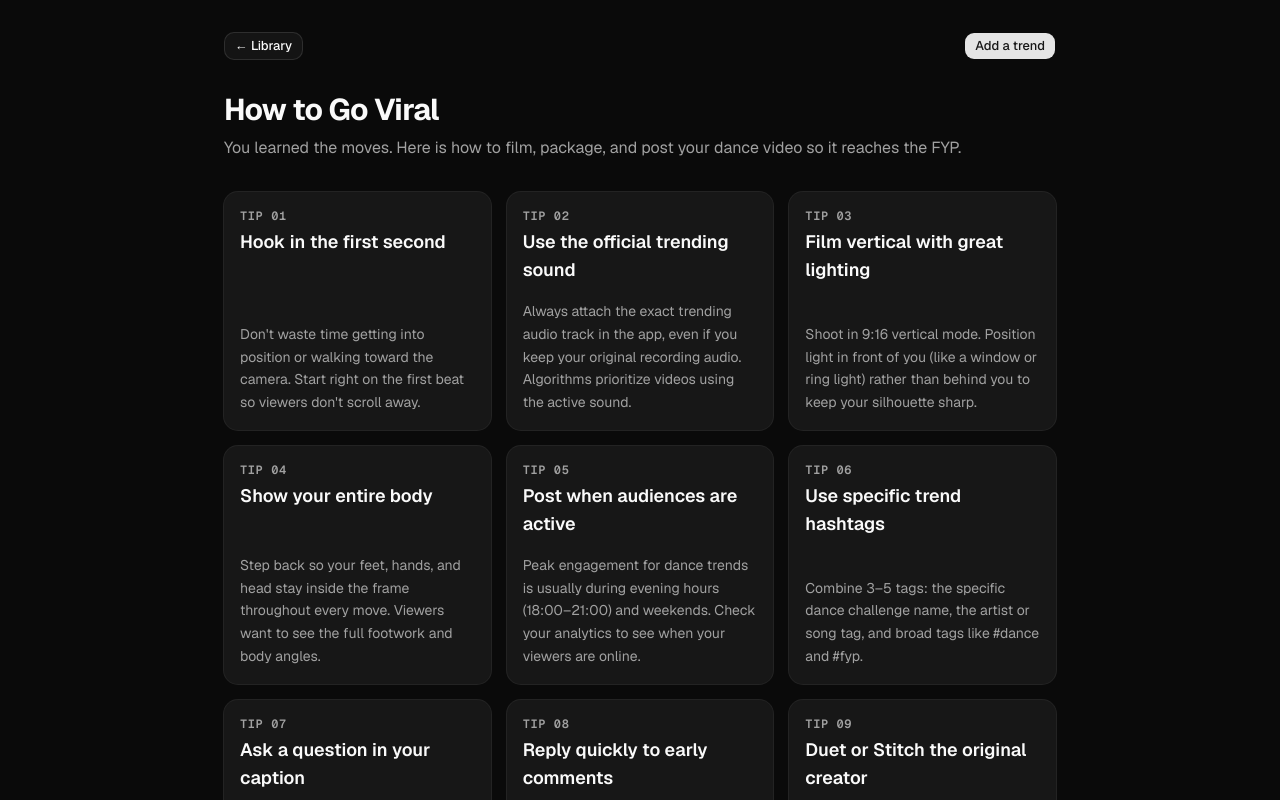
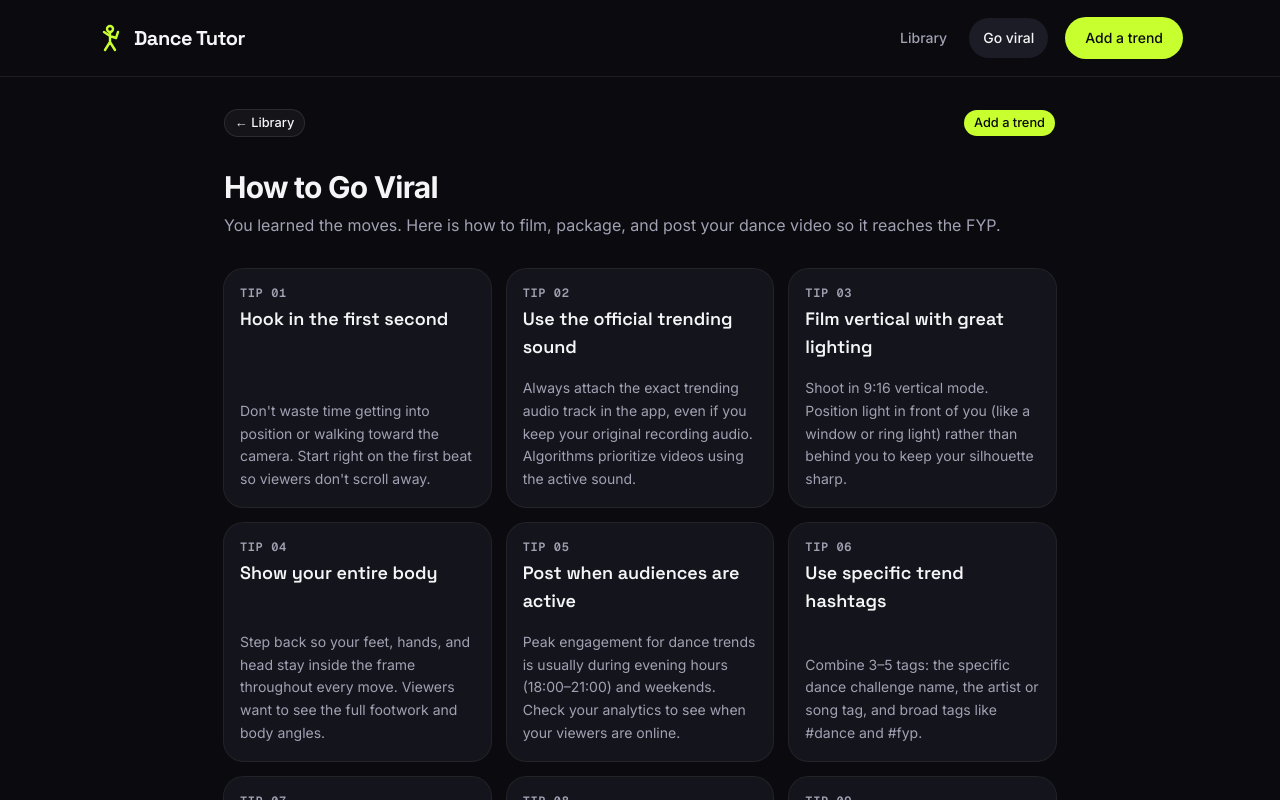
Before and after one commit to Sithey/becomedancerai, a Next.js app: page /viral in a window 1280 px wide. Shown: the top 800 px of the page. Built offline with nearby package versions, Linux system fonts and the light colour scheme.

Commit message:
feat: Night Stage theme, site header and library cards (#5, #7)

```diff
--- a/app/globals.css
+++ b/app/globals.css
@@ -7,9 +7,9 @@
 @theme inline {
   --color-background: var(--background);
   --color-foreground: var(--foreground);
-  --font-sans: var(--font-geist-sans);
+  --font-sans: var(--font-inter);
   --font-mono: var(--font-geist-mono);
-  --font-heading: var(--font-sans);
+  --font-heading: var(--font-space-grotesk);
   --color-sidebar-ring: var(--sidebar-ring);
   --color-sidebar-border: var(--sidebar-border);
   --color-sidebar-accent-foreground: var(--sidebar-accent-foreground);
@@ -84,37 +84,39 @@
 }
 
 .dark {
-  --background: oklch(0.145 0 0);
-  --foreground: oklch(0.985 0 0);
-  --card: oklch(0.205 0 0);
-  --card-foreground: oklch(0.985 0 0);
-  --popover: oklch(0.205 0 0);
-  --popover-foreground: oklch(0.985 0 0);
-  --primary: oklch(0.922 0 0);
-  --primary-foreground: oklch(0.205 0 0);
-  --secondary: oklch(0.269 0 0);
-  --secondary-foreground: oklch(0.985 0 0);
-  --muted: oklch(0.269 0 0);
-  --muted-foreground: oklch(0.708 0 0);
-  --accent: oklch(0.269 0 0);
-  --accent-foreground: oklch(0.985 0 0);
-  --destructive: oklch(0.704 0.191 22.216);
-  --border: oklch(1 0 0 / 10%);
-  --input: oklch(1 0 0 / 15%);
-  --ring: oklch(0.556 0 0);
-  --chart-1: oklch(0.87 0 0);
-  --chart-2: oklch(0.556 0 0);
-  --chart-3: oklch(0.439 0 0);
-  --chart-4: oklch(0.371 0 0);
-  --chart-5: oklch(0.269 0 0);
-  --sidebar: oklch(0.205 0 0);
-  --sidebar-foreground: oklch(0.985 0 0);
-  --sidebar-primary: oklch(0.488 0.243 264.376);
-  --sidebar-primary-foreground: oklch(0.985 0 0);
-  --sidebar-accent: oklch(0.269 0 0);
-  --sidebar-accent-foreground: oklch(0.985 0 0);
-  --sidebar-border: oklch(1 0 0 / 10%);
-  --sidebar-ring: oklch(0.556 0 0);
+  /* Night Stage: near-black stage, electric lime for what's right, orange only for mistakes. */
+  --background: #0a0a0f;
+  --foreground: #f5f5f7;
+  --card: #14141c;
+  --card-foreground: #f5f5f7;
+  --popover: #14141c;
+  --popover-foreground: #f5f5f7;
+  --primary: #c8ff2e;
+  --primary-foreground: #0a0a0f;
+  --secondary: #1c1c27;
+  --secondary-foreground: #f5f5f7;
+  --muted: #1c1c27;
+  --muted-foreground: #a1a1b3;
+  --accent: #1c1c27;
+  --accent-foreground: #f5f5f7;
+  --destructive: #ff8a3d;
+  --border: rgb(255 255 255 / 8%);
+  --input: rgb(255 255 255 / 14%);
+  --ring: #c8ff2e;
+  --radius: 0.875rem;
+  --chart-1: #c8ff2e;
+  --chart-2: #ff8a3d;
+  --chart-3: #a1a1b3;
+  --chart-4: #3a3a4a;
+  --chart-5: #1c1c27;
+  --sidebar: #14141c;
+  --sidebar-foreground: #f5f5f7;
+  --sidebar-primary: #c8ff2e;
+  --sidebar-primary-foreground: #0a0a0f;
+  --sidebar-accent: #1c1c27;
+  --sidebar-accent-foreground: #f5f5f7;
+  --sidebar-border: rgb(255 255 255 / 8%);
+  --sidebar-ring: #c8ff2e;
 }
 
 @layer base {
--- a/app/layout.tsx
+++ b/app/layout.tsx
@@ -1,9 +1,15 @@
 import type { Metadata } from "next";
-import { Geist, Geist_Mono } from "next/font/google";
+import { Geist_Mono, Inter, Space_Grotesk } from "next/font/google";
+import { SiteHeader } from "@/components/dance/site-header";
 import "./globals.css";
 
-const geistSans = Geist({
-  variable: "--font-geist-sans",
+const inter = Inter({
+  variable: "--font-inter",
+  subsets: ["latin"],
+});
+
+const spaceGrotesk = Space_Grotesk({
+  variable: "--font-space-grotesk",
   subsets: ["latin"],
 });
 
@@ -14,16 +20,19 @@ const geistMono = Geist_Mono({
 
 export const metadata: Metadata = {
   title: "Dance Tutor",
-  description: "Learn trending dances with live pose feedback",
+  description: "Learn any TikTok dance, move by move.",
 };
 
 export default function RootLayout({ children }: LayoutProps<"/">) {
   return (
     <html
       lang="en"
-      className={`dark ${geistSans.variable} ${geistMono.variable} h-full antialiased`}
+      className={`dark ${inter.variable} ${spaceGrotesk.variable} ${geistMono.variable} h-full antialiased`}
     >
-      <body className="min-h-full flex flex-col">{children}</body>
+      <body className="min-h-full flex flex-col">
+        <SiteHeader />
+        {children}
+      </body>
     </html>
   );
 }
--- /dev/null
+++ b/components/dance/logo-mark.tsx
@@ -0,0 +1,17 @@
+export function LogoMark({ className }: { className?: string }) {
+  return (
+    <svg
+      viewBox="0 0 28 28"
+      aria-hidden="true"
+      fill="none"
+      stroke="currentColor"
+      strokeWidth="2.4"
+      strokeLinecap="round"
+      strokeLinejoin="round"
+      className={className}
+    >
+      <circle cx="14" cy="5" r="3" />
+      <path d="M14 9v9M14 18l-5 8M14 18l5 8M14 12l-6-4M14 12l6 2l2-6" />
+    </svg>
+  );
+}
--- /dev/null
+++ b/components/dance/site-header.tsx
@@ -0,0 +1,46 @@
+"use client";
+
+import Link from "next/link";
+import { usePathname } from "next/navigation";
+import { LogoMark } from "@/components/dance/logo-mark";
+import { buttonVariants } from "@/components/ui/button";
+import { cn } from "cn";
+
+const NAV = [
+  { href: "/", label: "Library" },
+  { href: "/viral", label: "Go viral" },
+];
+
+export function SiteHeader() {
+  const pathname = usePathname();
+  const isActive = (href: string) => (href === "/" ? pathname === "/" || pathname.startsWith("/trends/") : pathname.startsWith(href));
+
+  return (
+    <header className="border-b border-border">
+      <div className="mx-auto flex w-full max-w-6xl flex-wrap items-center justify-between gap-4 px-8 py-4">
+        <Link href="/" className="flex items-center gap-2.5">
+          <LogoMark className="size-7 text-primary" />
+          <span className="font-heading text-xl font-bold tracking-tight">Dance Tutor</span>
+        </Link>
+        <nav aria-label="Main" className="flex flex-wrap items-center gap-2">
+          {NAV.map((item) => (
+            <Link
+              key={item.href}
+              href={item.href}
+              aria-current={isActive(item.href) ? "page" : undefined}
+              className={cn(
+                "rounded-full px-3.5 py-2.5 text-sm font-medium transition-colors",
+                isActive(item.href) ? "bg-muted text-foreground" : "text-muted-foreground hover:text-foreground",
+              )}
+            >
+              {item.label}
+            </Link>
+          ))}
+          <Link href="/trends/new" className={cn(buttonVariants(), "ml-2 h-11 rounded-full px-5")}>
+            Add a trend
+          </Link>
+        </nav>
+      </div>
+    </header>
+  );
+}
--- /dev/null
+++ b/components/dance/step-tabs.tsx
@@ -0,0 +1,30 @@
+import Link from "next/link";
+import { cn } from "cn";
+
+type Step = "learn" | "practice" | "run";
+
+const STEPS: { step: Step; label: string; path: string }[] = [
+  { step: "learn", label: "1 · Learn", path: "" },
+  { step: "practice", label: "2 · Practice", path: "/practice" },
+  { step: "run", label: "3 · Full run", path: "/run" },
+];
+
+export function StepTabs({ trendId, current }: { trendId: string; current: Step }) {
+  return (
+    <nav aria-label="Steps" className="flex gap-1.5 rounded-full border border-border bg-card p-1.5">
+      {STEPS.map(({ step, label, path }) => (
+        <Link
+          key={step}
+          href={`/trends/${trendId}${path}`}
+          aria-current={step === current ? "step" : undefined}
+          className={cn(
+            "rounded-full px-4 py-2.5 text-sm font-medium transition-colors",
+            step === current ? "bg-primary font-semibold text-primary-foreground" : "text-muted-foreground hover:text-foreground",
+          )}
+        >
+          {label}
+        </Link>
+      ))}
+    </nav>
+  );
+}
--- /dev/null
+++ b/components/dance/trend-card.tsx
@@ -0,0 +1,54 @@
+import Link from "next/link";
+import type { TrendSummary } from "@/lib/pose/types";
+
+export function formatDuration(ms: number) {
+  const total = Math.round(ms / 1000);
+  return `${Math.floor(total / 60)}:${String(total % 60).padStart(2, "0")}`;
+}
+
+export function TrendCard({ trend }: { trend: TrendSummary }) {
+  return (
+    <Link
+      href={`/trends/${trend.id}`}
+      className="group flex flex-col gap-3.5 rounded-[1.25rem] border border-border bg-card p-3 pb-4 transition-colors hover:border-primary/60"
+    >
+      <div className="relative aspect-[4/5] overflow-hidden rounded-[0.875rem] bg-muted">
+        {/* #t=0.5 makes the browser show a frame from half a second in as the thumbnail. */}
+        <video
+          src={`${trend.videoUrl}#t=0.5`}
+          preload="metadata"
+          muted
+          playsInline
+          aria-hidden="true"
+          tabIndex={-1}
+          className="size-full object-cover brightness-50 transition duration-300 group-hover:brightness-75"
+        />
+        <span className="absolute bottom-2.5 left-2.5 rounded-full bg-background/80 px-2.5 py-1.5 text-xs font-semibold">
+          {formatDuration(trend.durationMs)}
+        </span>
+      </div>
+      <div className="flex flex-col gap-1 px-1">
+        <span className="font-heading text-xl font-semibold">{trend.title}</span>
+        <span className="text-sm text-muted-foreground">
+          {`${trend.moveCount} ${trend.moveCount === 1 ? "move" : "moves"}`}
+        </span>
+      </div>
+    </Link>
+  );
+}
+
+export function AddTrendCard({ empty }: { empty?: boolean }) {
+  return (
+    <Link
+      href="/trends/new"
+      className="flex min-h-[22rem] flex-col items-center justify-center gap-3 rounded-[1.25rem] border-[1.5px] border-dashed border-foreground/20 text-muted-foreground transition-colors hover:border-primary/60"
+    >
+      <svg viewBox="0 0 40 40" aria-hidden="true" fill="none" stroke="currentColor" strokeWidth="2.5" strokeLinecap="round" className="size-10 text-primary">
+        <circle cx="20" cy="20" r="18" />
+        <path d="M20 12v16M12 20h16" />
+      </svg>
+      <span className="font-heading text-lg font-semibold text-foreground">Add a trend</span>
+      <span className="text-sm">{empty ? "No trends yet. Add your first one." : "Upload a saved TikTok mp4"}</span>
+    </Link>
+  );
+}
```
Also changed, not shown: app/page.tsx (+35 -35 lines).
